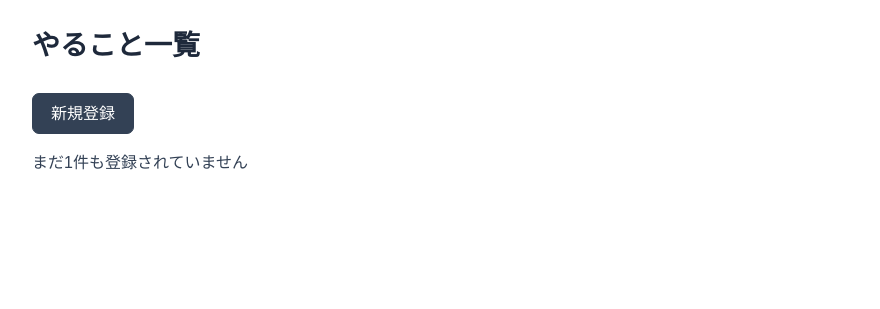
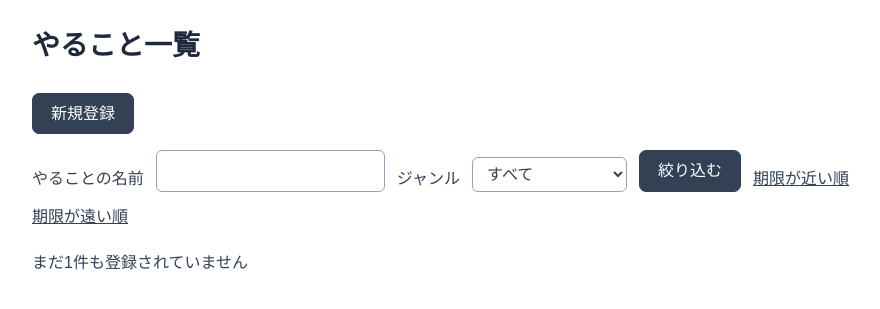
Before and after one commit to koheihiura211141/fw-todo-2, a Spring Boot app: page /todos in a window 1280 px wide. Shown: the top 309 px of the page, without its empty margins (174-1054 px from the left). Run offline with Spring Boot 4, Linux system fonts and the light colour scheme; data that the repository does not hold is empty; some libraries are stand-ins or nearby versions.

Commit message:
チャプター17:検索・並び替え機能実装

```diff
--- a/src/main/java/com/example/todoapp/HomeController.java
+++ b/src/main/java/com/example/todoapp/HomeController.java
@@ -8,6 +8,7 @@ import org.springframework.web.bind.annotation.GetMapping;
 import org.springframework.web.bind.annotation.ModelAttribute;
 import org.springframework.web.bind.annotation.PostMapping;
 import org.springframework.web.bind.annotation.PathVariable;
+import org.springframework.web.bind.annotation.RequestParam;
 import org.springframework.web.servlet.mvc.support.RedirectAttributes;
 
 @Controller
@@ -26,8 +27,17 @@ public class HomeController {
     }
 
     @GetMapping("/todos")
-    public String todos(Model model) {
-        model.addAttribute("todos", todoMapper.findAll());
+    public String todos(@RequestParam(defaultValue = "") String keyword,
+                        @RequestParam(defaultValue = "") String category,
+                        @RequestParam(defaultValue = "asc") String order,
+                        Model model) {
+        if (!order.equals("desc")) {
+            order = "asc";
+        }
+        model.addAttribute("todos", todoMapper.search(keyword, category, order));
+        model.addAttribute("keyword", keyword);
+        model.addAttribute("category", category);
+        model.addAttribute("order", order);
         return "todos";
     }
 
--- a/src/main/java/com/example/todoapp/TodoMapper.java
+++ b/src/main/java/com/example/todoapp/TodoMapper.java
@@ -6,7 +6,7 @@ import org.apache.ibatis.annotations.Mapper;
 
 @Mapper
 public interface TodoMapper {
-    List<Todo> findAll();
+    List<Todo> search(String keyword, String category, String order);
 
     Todo findById(Long id);
 
--- a/src/main/resources/templates/todos.html
+++ b/src/main/resources/templates/todos.html
@@ -10,6 +10,23 @@
         <h1 class="page-title">やること一覧</h1>
         <p class="flash" th:if="${message}" th:text="${message}"></p>
         <p><a class="btn" href="/todos/new">新規登録</a></p>
+        <form class="search-bar" action="/todos" method="get">
+            <label for="keyword">やることの名前</label>
+            <input class="form-input" id="keyword" type="text" name="keyword" th:value="${keyword}">
+            <label for="category">ジャンル</label>
+            <select class="form-input" id="category" name="category">
+                <option value="" th:selected="${category == ''}">すべて</option>
+                <option value="デザイン" th:selected="${category == 'デザイン'}">デザイン</option>
+                <option value="マーケティング" th:selected="${category == 'マーケティング'}">マーケティング</option>
+                <option value="プログラミング" th:selected="${category == 'プログラミング'}">プログラミング</option>
+                <option value="資格" th:selected="${category == '資格'}">資格</option>
+                <option value="就職活動" th:selected="${category == '就職活動'}">就職活動</option>
+            </select>
+            <input type="hidden" name="order" th:value="${order}">
+            <button class="btn" type="submit">絞り込む</button>
+            <a class="link" th:href="@{/todos(keyword=${keyword},category=${category},order='asc')}">期限が近い順</a>
+            <a class="link" th:href="@{/todos(keyword=${keyword},category=${category},order='desc')}">期限が遠い順</a>
+        </form>
         <p th:if="${#lists.isEmpty(todos)}">まだ1件も登録されていません</p>
         <table class="todo-table" th:unless="${#lists.isEmpty(todos)}">
             <thead>
```
Also changed, not shown: src/main/resources/mapper/TodoMapper.xml (+14 -2 lines).
